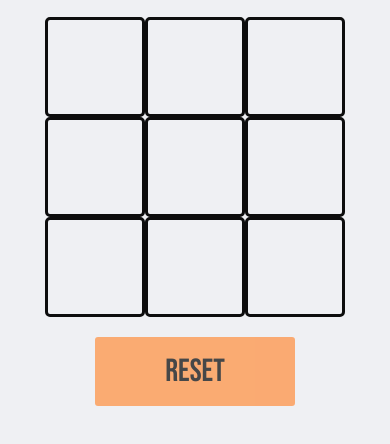
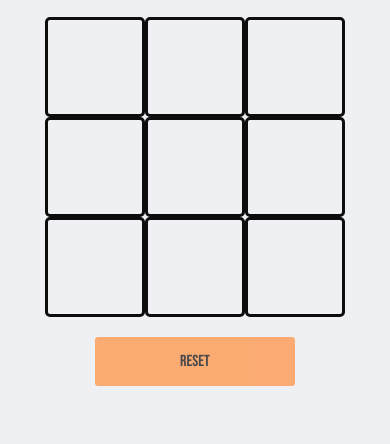
Before and after one commit to nickmackenzie/ticTacToe, a plain HTML site: page index.html in a window 390 px wide. Shown: the part 96-540 px from the top of the page. Drawn offline with Linux system fonts and the light colour scheme.

Commit message:
phone style

```diff
--- a/css/style.css
+++ b/css/style.css
@@ -65,3 +65,9 @@ button:hover {
 button:focus {
   outline: 0;
 }
+
+@media screen and (max-width: 600px) {
+  button {
+    font-size: 1rem;
+  }
+}
```
